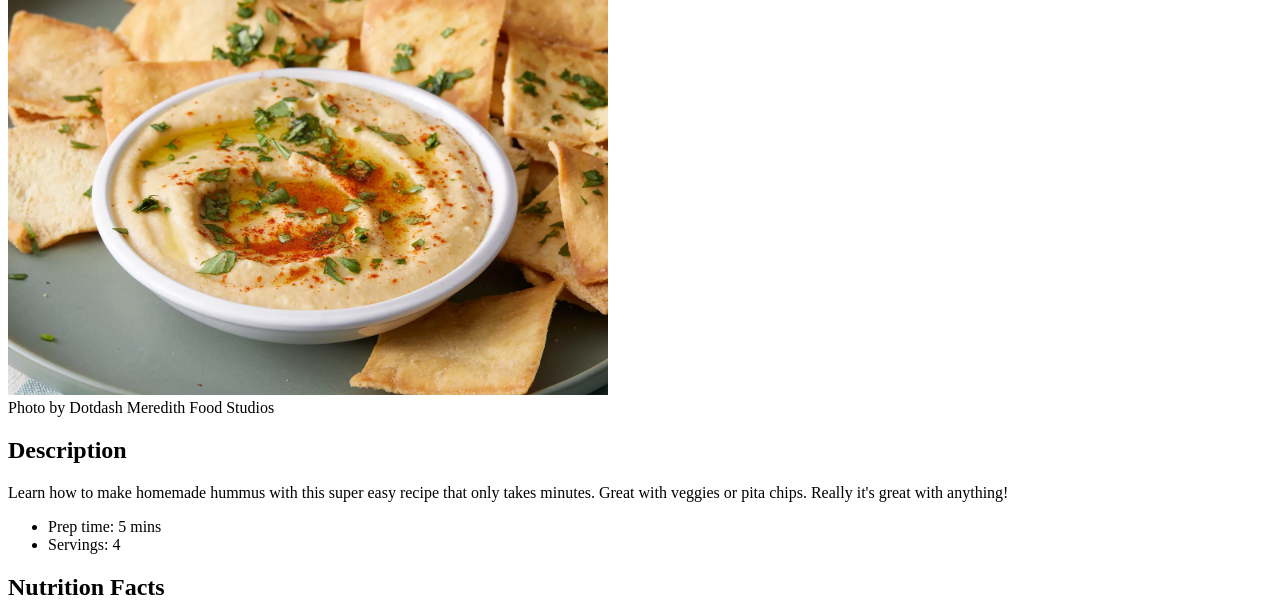
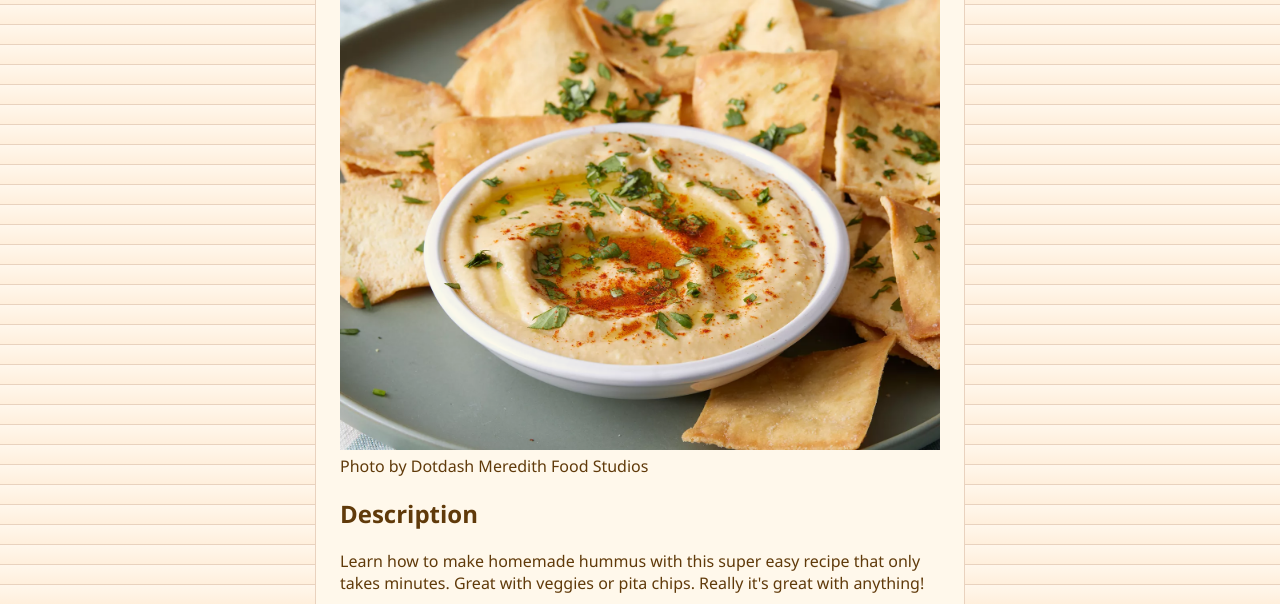
Before and after one commit to tateneko/odin-recipes, a plain HTML site: page Pages/hummus.html in a window 1280 px wide. Shown: the part 135-739 px from the top of the page. Drawn offline with Linux system fonts and the light colour scheme.

Commit message:
Fixed link to stylesheet in hummus.html.

```diff
--- a/Pages/hummus.html
+++ b/Pages/hummus.html
@@ -3,7 +3,7 @@
 <head>
     <meta charset="UTF-8">
     <meta name="viewport" content="width=device-width, initial-scale=1.0">
-    <link rel="stylesheet" href="..git /style.css">
+    <link rel="stylesheet" href="../style.css">
     <title>Super Easy Hummus</title>
 </head>
 <body>
```
